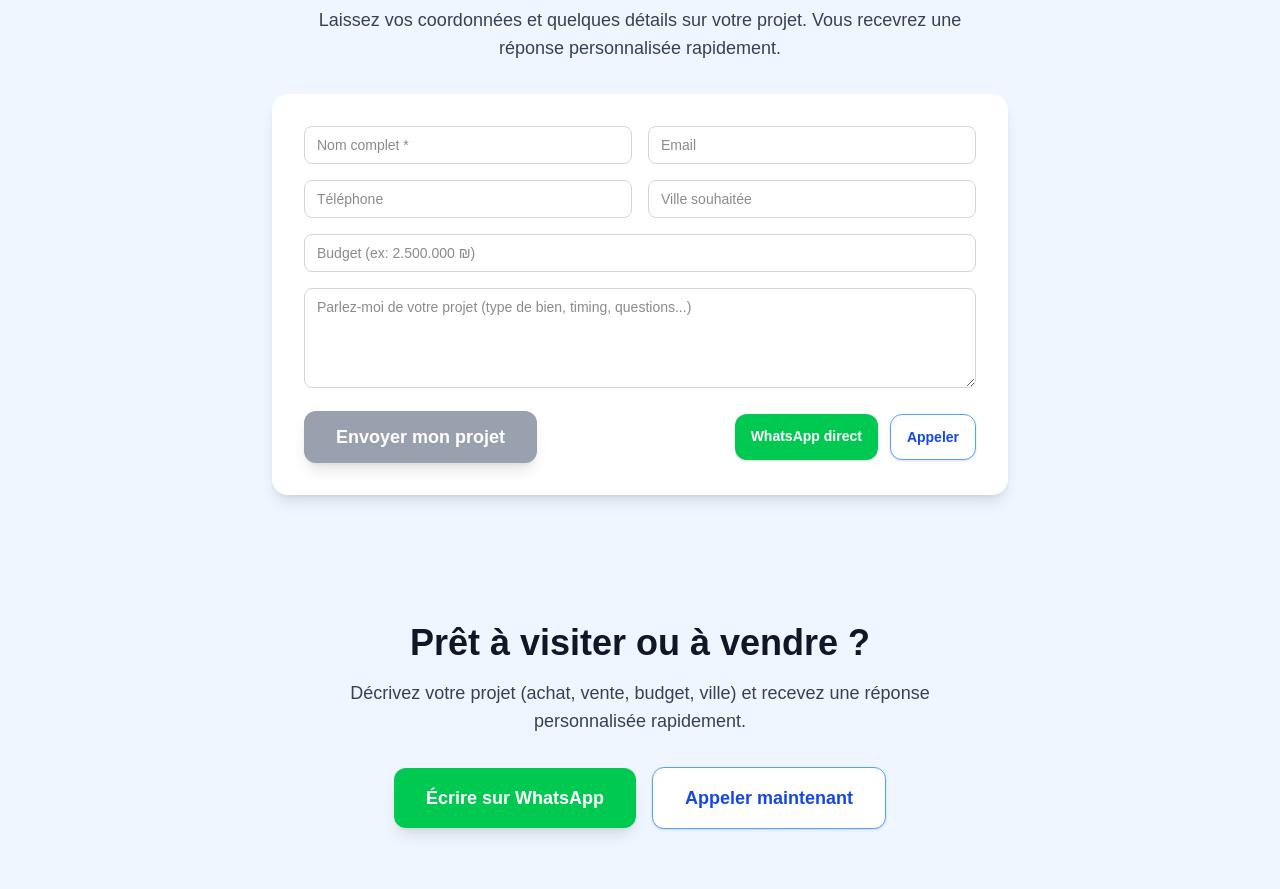
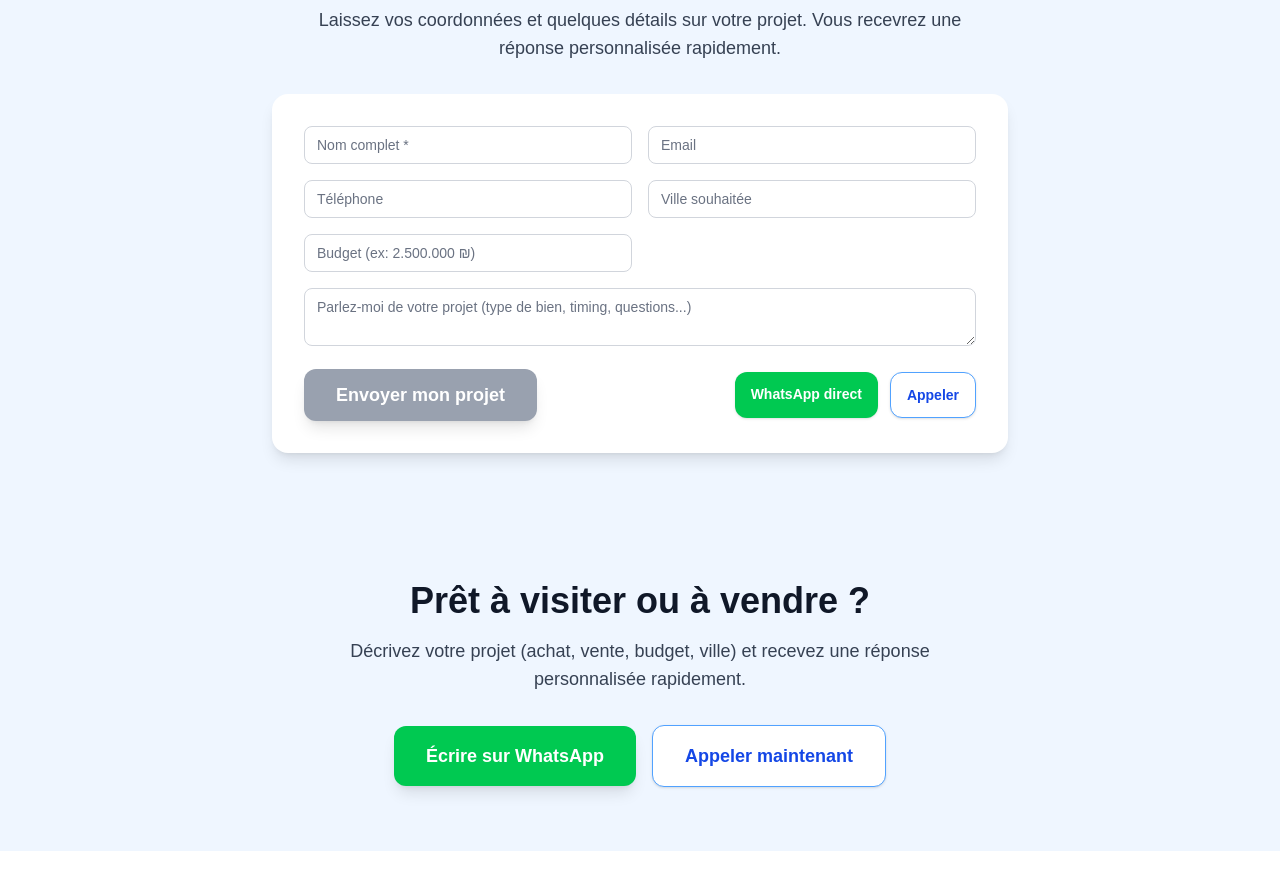
Before and after one commit to johnbendelac16/site-valerie-immobilier, a Next.js app: page / in a window 1280 px wide. Shown: the part 1460-2349 px from the top of the page. After the commit the page ends 2311 px from the top, so only its background shows below. Built offline with nearby package versions, Linux system fonts and the light colour scheme; no server answers.

Commit message:
change font in contactFinal

```diff
--- a/src/app/components/ContactFinal.tsx
+++ b/src/app/components/ContactFinal.tsx
@@ -73,38 +73,44 @@
         <form onSubmit={onSubmit} className="bg-white rounded-2xl shadow-lg p-6 md:p-8 space-y-4">
           <div className="grid md:grid-cols-2 gap-4">
             <input
-              className="w-full border border-gray-300 rounded-lg px-3 py-2 text-sm"
+               className="w-full border border-gray-300 rounded-lg px-3 py-2 text-sm
+             text-gray-900 placeholder-gray-500 focus:border-blue-500 focus:ring-2 focus:ring-blue-100"
               placeholder="Nom complet *"
               value={name}
               onChange={(e) => setName(e.target.value)}
             />
             <input
-              className="w-full border border-gray-300 rounded-lg px-3 py-2 text-sm"
+               className="w-full border border-gray-300 rounded-lg px-3 py-2 text-sm
+             text-gray-900 placeholder-gray-500 focus:border-blue-500 focus:ring-2 focus:ring-blue-100"
               placeholder="Email"
               value={email}
               onChange={(e) => setEmail(e.target.value)}
             />
             <input
-              className="w-full border border-gray-300 rounded-lg px-3 py-2 text-sm"
+             className="w-full border border-gray-300 rounded-lg px-3 py-2 text-sm
+             text-gray-900 placeholder-gray-500 focus:border-blue-500 focus:ring-2 focus:ring-blue-100"
               placeholder="Téléphone"
               value={phone}
               onChange={(e) => setPhone(e.target.value)}
             />
             <input
-              className="w-full border border-gray-300 rounded-lg px-3 py-2 text-sm"
+               className="w-full border border-gray-300 rounded-lg px-3 py-2 text-sm
+             text-gray-900 placeholder-gray-500 focus:border-blue-500 focus:ring-2 focus:ring-blue-100"
               placeholder="Ville souhaitée"
               value={city}
               onChange={(e) => setCity(e.target.value)}
             />
             <input
-              className="w-full border border-gray-300 rounded-lg px-3 py-2 text-sm md:col-span-2"
+               className="w-full border border-gray-300 rounded-lg px-3 py-2 text-sm
+             text-gray-900 placeholder-gray-500 focus:border-blue-500 focus:ring-2 focus:ring-blue-100"
               placeholder="Budget (ex: 2.500.000 ₪)"
               value={budget}
               onChange={(e) => setBudget(e.target.value)}
             />
           </div>
           <textarea
-            className="w-full border border-gray-300 rounded-lg px-3 py-2 text-sm min-h-[100px]"
+             className="w-full border border-gray-300 rounded-lg px-3 py-2 text-sm
+             text-gray-900 placeholder-gray-500 focus:border-blue-500 focus:ring-2 focus:ring-blue-100"
             placeholder="Parlez-moi de votre projet (type de bien, timing, questions...)"
             value={message}
             onChange={(e) => setMessage(e.target.value)}
```
